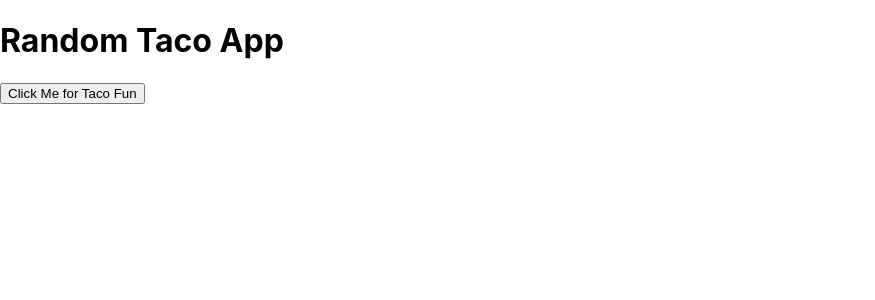
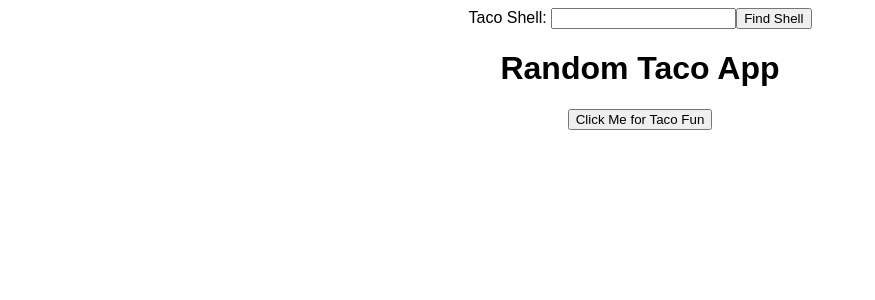
Before and after one commit to morancathy/taco-aoo, a React (Create React App) app: page / in a window 1280 px wide. Shown: the top 300 px of the page, without its empty margins (0-875 px from the left). Built offline with nearby package versions, Linux system fonts and the light colour scheme.

Commit message:
find shell button and form on page(but not working)

```diff
--- a/src/App.js
+++ b/src/App.js
@@ -25,10 +25,41 @@ export default function App() {
     }
   };
 
+  const getShell = async () => {
+    try {
+      const response = await fetch(
+        "https://taco-randomizer.herokuapp.com/contributors/shells/"
+      );
+      const data = await response.json();
 
+      setTaco({ ...data });
+    } catch (err) {
+      console.log(err);
+    }
+  };
+
+  // useEffect(() => {
+  //   getShell("naan");
+  // }, []);
+
+  const handleChange = (event) => {
+    setShell(event.target.value);
+  };
+
+  const handleSubmit = (event) => {
+    event.preventDefault();
+    getShell(shell);
+    setShell("");
+  };
 
   return (
     <div className="App">
+      <form onSubmit={handleSubmit}>
+        <label htmlFor="shell"> Taco Shell: </label>
+        <input id="shell" type="text" value={shell} onChange={handleChange} />
+        <input type="submit" value="Find Shell" />
+      </form>
+
       <h1>Random Taco App</h1>
       <button onClick={getTaco}>Click Me for Taco Fun</button>
       {/* <Taco taco={taco} /> */}
@@ -36,5 +67,5 @@ export default function App() {
       {/* Is there simiplier way to write below code? */}
       <h2>{Object.keys(taco).length ? <Taco taco={taco} /> : ""}</h2>
     </div>
-  )
-};
+  );
+}
--- a/src/styles.css
+++ b/src/styles.css
@@ -1,13 +1,22 @@
-body {
-  margin: 0;
-  font-family: -apple-system, BlinkMacSystemFont, 'Segoe UI', 'Roboto', 'Oxygen',
-    'Ubuntu', 'Cantarell', 'Fira Sans', 'Droid Sans', 'Helvetica Neue',
-    sans-serif;
-  -webkit-font-smoothing: antialiased;
-  -moz-osx-font-smoothing: grayscale;
+.App {
+  font-family: sans-serif;
+  text-align: center;
 }
 
-code {
-  font-family: source-code-pro, Menlo, Monaco, Consolas, 'Courier New',
-    monospace;
+.tacos {
 }
+
+.tacos > p {
+  font-size: 15px;
+}
+
+.tacos > h4 {
+  color: blue;
+  /* text-align: left; */
+}
+
+.tacoName {
+  text-decoration: underline;
+  color: red;
+}
+/* shouldn't .tacoName be red since it is last on the sheet??*/
```
Lines whose indentation alone changed are shown as unchanged.
